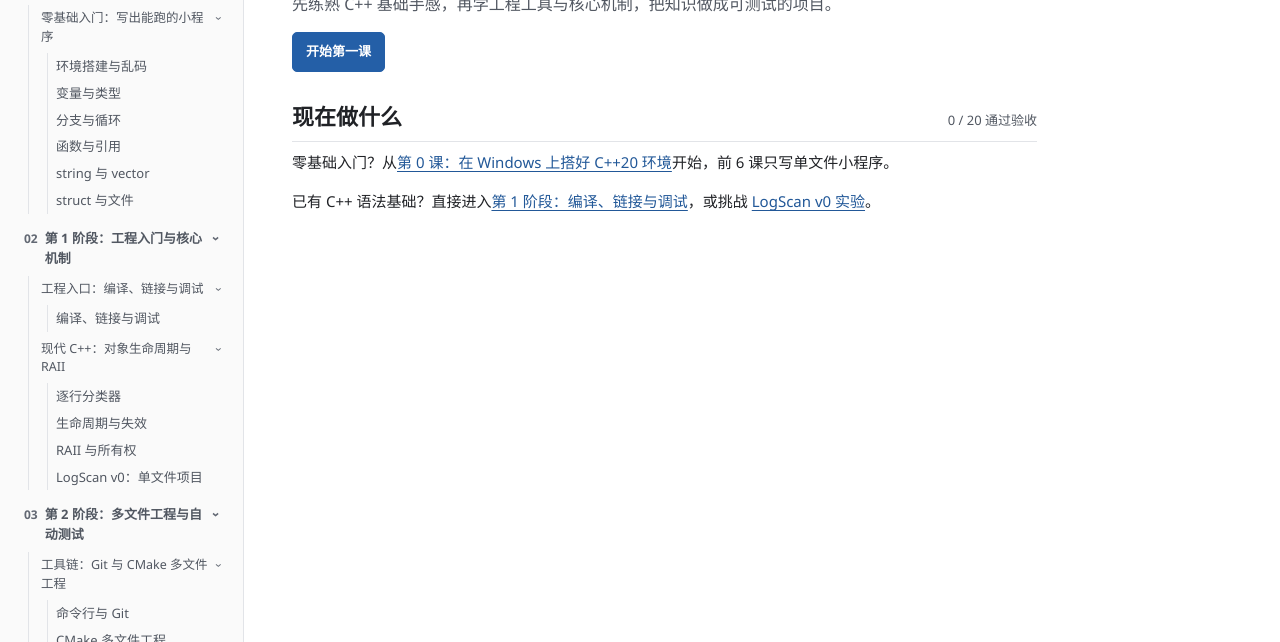
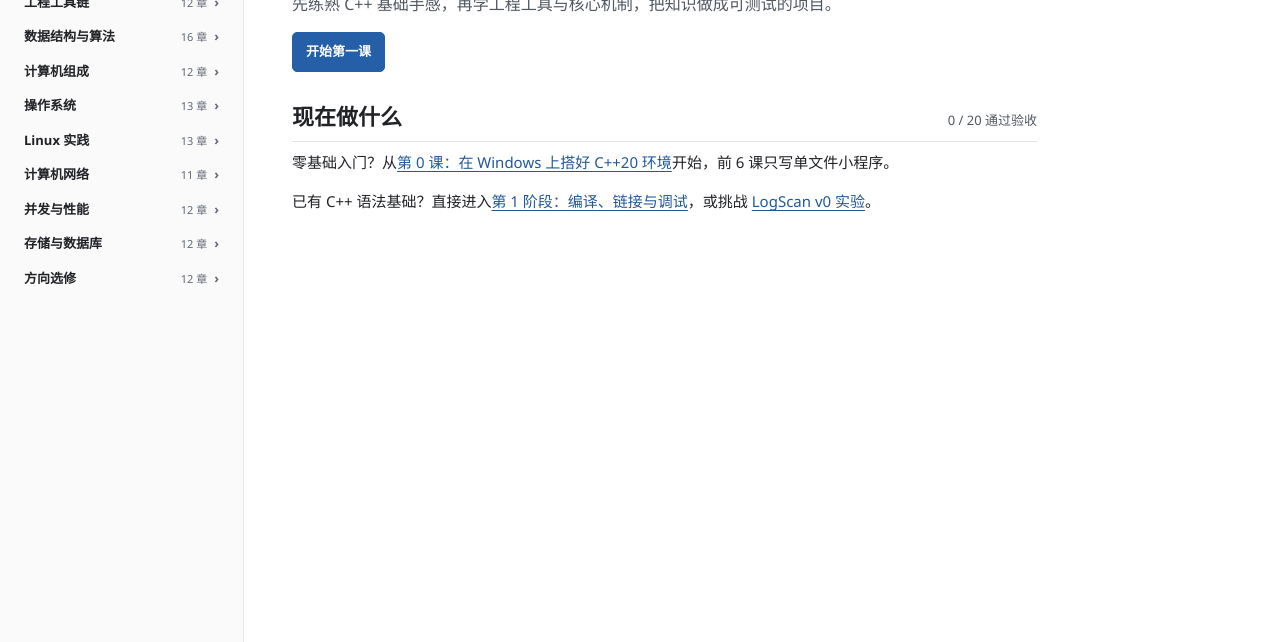
Before and after one commit to yjwyyds1/Study_Site, an Astro site: page / in a window 1280 px wide. Shown: the part 158-800 px from the top of the page. Built offline with nearby package versions, Linux system fonts and the light colour scheme; Astro itself is replaced by a stand-in of ours; some packages are replaced by stand-ins of ours.

Commit message:
在左栏展示完整课程目录并更新浏览器图标

```diff
--- /dev/null
+++ b/src/components/CurriculumNav.astro
@@ -0,0 +1,50 @@
+---
+import { byId } from '../lib/catalog.mjs';
+import { fullCurriculum } from '../lib/full-curriculum.mjs';
+
+const { current } = Astro.props;
+// Several planned chapters cross-reference the same handout. Expand the
+// first chapter whose primary reading matches the current article.
+const active = fullCurriculum.flatMap(subject => subject.parts)
+  .flatMap(part => part.modules).flatMap(module => module.lessons)
+  .find(lesson => current && lesson.readings[0]?.ref === current);
+---
+<nav class="chapter-nav" aria-label="完整大纲">
+  <p class="rail-label">完整课程目录</p>
+  {fullCurriculum.map(subject => (
+    <details class="curriculum-subject" open={subject.parts.some(part => part.modules.some(module => module.lessons.includes(active)))}>
+      <summary><span>{subject.title}</span><small class="curriculum-count">{subject.parts.reduce((count, part) => count + part.modules.reduce((total, module) => total + module.lessons.length, 0), 0)} 章</small></summary>
+      <div class="curriculum-branch">
+        {subject.parts.map(part => (
+          <details class="curriculum-part" open>
+            <summary><span>{part.title}</span></summary>
+            <div class="curriculum-branch">
+              {part.modules.map(module => (
+                <details class="curriculum-module" open>
+                  <summary><span>{module.title}</span></summary>
+                  <div class="curriculum-branch">
+                    {module.lessons.map(lesson => (
+                      <details class="curriculum-lesson" open={lesson === active}>
+                        <summary class:list={[{ 'curriculum-current': lesson === active }]}>
+                          <span><small class="curriculum-id">{lesson.id}</small><span>{lesson.title}</span></span>
+                        </summary>
+                        <div class="curriculum-leaf">
+                          <small class="curriculum-status">{lesson.status}</small>
+                          <ol>{lesson.topics.map(topic => <li>{topic}</li>)}</ol>
+                          {lesson.readings.map(({ label, ref }) => {
+                            const article = byId.get(ref);
+                            return article && <a class:list={['chapter-link', { 'chapter-current': ref === current }]} href={article.url} aria-current={ref === current ? 'page' : undefined}>{label}</a>;
+                          })}
+                        </div>
+                      </details>
+                    ))}
+                  </div>
+                </details>
+              ))}
+            </div>
+          </details>
+        ))}
+      </div>
+    </details>
+  ))}
+</nav>
--- a/src/layouts/Shell.astro
+++ b/src/layouts/Shell.astro
@@ -1,6 +1,7 @@
 ---
 import Icon from '../components/Icon.astro';
-import { href, outlineTree } from '../lib/catalog.mjs';
+import CurriculumNav from '../components/CurriculumNav.astro';
+import { href } from '../lib/catalog.mjs';
 import '../styles/site.css';
 const { title, section = 'home', current = '', description = '面向 C++ 开发的本地学习手册和工程实验室。' } = Astro.props;
 const readingLesson = section === 'labs' || (current && section === 'handbook');
@@ -16,7 +17,7 @@ const nav = [
   <meta name="viewport" content="width=device-width, initial-scale=1" />
   <meta name="description" content={description} />
   <meta name="color-scheme" content="light dark" />
-  <link rel="icon" href={href('favicon.svg')} type="image/svg+xml" />
+  <link rel="icon" href={href('favicon.svg?v=4')} type="image/svg+xml" />
   <title>{title} · C++ 研习手册</title>
   <script is:inline>
     try {
@@ -45,21 +46,7 @@ const nav = [
       <p class="rail-label">站内导航</p>
       {nav.map(([id, path, label]) => <a href={href(path)} class:list={['rail-link', { active: activeSection === id }]} aria-current={section === id && !current ? 'page' : undefined}>{label}</a>)}
     </nav>
-    <nav class="chapter-nav" aria-label="完整大纲">
-      <p class="rail-label">完整大纲</p>
-      {outlineTree.map((stage, index) => <details class="course-group" open>
-        <summary><span class="chapter-index">{String(index + 1).padStart(2, '0')}</span><span>{stage.title}</span></summary>
-        <div class="course-subgroups">
-          {stage.modules.map(mod => <details class="course-subgroup" open>
-            <summary><span>{mod.title}</span></summary>
-            <ul class="course-links">
-              {mod.lessons.map(lesson => <li><a class:list={['chapter-link', { 'chapter-current': lesson.id === current }]} href={lesson.url} aria-current={lesson.id === current ? 'page' : undefined}>{lesson.navTitle}</a></li>)}
-            </ul>
-          </details>)}
-        </div>
-      </details>)}
-      <a class="all-chapters" href={href('handbook/')}>查看课程总览 →</a>
-    </nav>
+    <CurriculumNav current={current} />
   </aside>
   <main id="main" tabindex="-1"><slot /></main>
   <dialog id="search-dialog" aria-labelledby="search-label">
--- /dev/null
+++ b/src/lib/full-curriculum.mjs
@@ -0,0 +1,64 @@
+const documents = import.meta.glob('../../docs/curriculum/*.md', {
+  eager: true,
+  query: '?raw',
+  import: 'default',
+});
+
+const subjects = [
+  ['cpp', '现代 C++'],
+  ['engineering', '工程工具链'],
+  ['algorithms', '数据结构与算法'],
+  ['machine', '计算机组成'],
+  ['os', '操作系统'],
+  ['linux', 'Linux 实践'],
+  ['network', '计算机网络'],
+  ['concurrency', '并发与性能'],
+  ['storage', '存储与数据库'],
+  ['tracks', '方向选修'],
+];
+
+// The curriculum Markdown owns the hierarchy. The sidebar reads only headings,
+// status, and the numbered list following each chapter's 小节 label.
+function readSubject(source, title) {
+  const parts = [];
+  let part, module, lesson, readingTopics = false;
+  for (const line of source.split(/\r?\n/)) {
+    const heading = line.match(/^(#{2,4}) (.+)$/);
+    if (heading) {
+      readingTopics = false;
+      const [, level, label] = heading;
+      if (level === '##') {
+        part = { title: label, modules: [] };
+        parts.push(part);
+      } else if (level === '###') {
+        module = { title: label, lessons: [] };
+        part.modules.push(module);
+      } else {
+        const [id, ...words] = label.split(' ');
+        lesson = { id, title: words.join(' '), status: '', topics: [], readings: [] };
+        module.lessons.push(lesson);
+      }
+      continue;
+    }
+    if (line.startsWith('- 状态：')) {
+      const status = line.slice('- 状态：'.length);
+      lesson.status = status.startsWith('已有')
+        ? (status.includes('/labs/') ? '已有实验' : '已有正文')
+        : status.startsWith('部分覆盖') ? '部分覆盖' : '待编写';
+      const seen = new Set();
+      for (const [, label, ref] of status.matchAll(/\[([^\]]+)\]\(\.\.\/\.\.\/src\/content\/((?:handbook|labs|notes)\/[a-z0-9-]+)\.md\)/g)) {
+        if (seen.has(ref)) continue;
+        lesson.readings.push({ label, ref });
+        seen.add(ref);
+      }
+    }
+    if (line.startsWith('- ')) readingTopics = line.startsWith('- 小节');
+    const topic = readingTopics && line.match(/^\s+\d+\. (.+)$/);
+    if (topic) lesson.topics.push(topic[1].replaceAll('`', ''));
+  }
+  return { title, parts: parts.filter(part => part.modules.length) };
+}
+
+export const fullCurriculum = subjects.map(([slug, title]) =>
+  readSubject(documents[`../../docs/curriculum/${slug}.md`], title)
+);
--- a/src/styles/site.css
+++ b/src/styles/site.css
@@ -56,12 +56,22 @@ kbd{font:11px/1.4 var(--mono);border:1px solid var(--line);border-radius:4px;pad
 .chapter-nav summary::after{content:'›';margin-left:auto;color:var(--faint)}
 .chapter-nav details[open]>summary::after{transform:rotate(90deg)}
 .chapter-index{font-variant-numeric:tabular-nums;font-size:12px;color:var(--faint)}
-.course-group + .course-group{margin-top:9px}
-.course-subgroups{margin:2px 0 0 12px;padding-left:6px;border-left:1px solid var(--line)}
-.course-subgroup > summary{font-size:12.5px;font-weight:500;padding:4px 6px}
-.course-links{list-style:none;margin:2px 0 4px 12px;padding:0;border-left:1px solid var(--line)}
+.curriculum-subject + .curriculum-subject{margin-top:3px}
+.chapter-nav .curriculum-subject>summary{color:var(--ink);border-radius:var(--radius)}
+.curriculum-subject[open]>summary{background:var(--panel)}
+.curriculum-count{margin-left:auto;color:var(--faint);font-size:11px;font-weight:400;white-space:nowrap}
+.chapter-nav .curriculum-subject>summary::after{margin-left:0}
+.curriculum-branch{margin:2px 0 4px 8px;padding-left:3px;border-left:1px solid var(--line)}
+.chapter-nav .curriculum-part>summary,.chapter-nav .curriculum-module>summary,.chapter-nav .curriculum-lesson>summary{padding:5px 5px;font-size:12.5px;overflow-wrap:anywhere}
+.chapter-nav .curriculum-lesson>summary{font-weight:500}
+.chapter-nav .curriculum-current{color:var(--accent-ink);background:var(--accent-wash);border-radius:var(--radius)}
+.curriculum-id{display:block;color:var(--faint);font:10px/1.35 var(--mono);margin-bottom:2px}
+.curriculum-leaf{padding:3px 5px 6px;font-size:12px;color:var(--muted);overflow-wrap:anywhere}
+.curriculum-status{color:var(--faint);font-size:11px}
+.curriculum-leaf ol{margin:5px 0;padding-left:17px}
+.curriculum-leaf li+li{margin-top:4px}
+.curriculum-leaf .chapter-link{padding-left:0;color:var(--accent-ink)}
 .chapter-link{display:block;padding:4px 8px;color:var(--muted);font-size:13px;line-height:1.45}
-.all-chapters{display:block;margin:15px 0 0 8px;font-size:13px}
 #main{margin-left:var(--sidebar);padding-top:var(--header);min-width:0}
 .page{max-width:var(--max);padding:34px clamp(22px,3.75vw,56px) 54px;margin-inline:auto}
 .page.narrow{max-width:1000px}
```
Also changed, not shown: public/favicon.svg.
